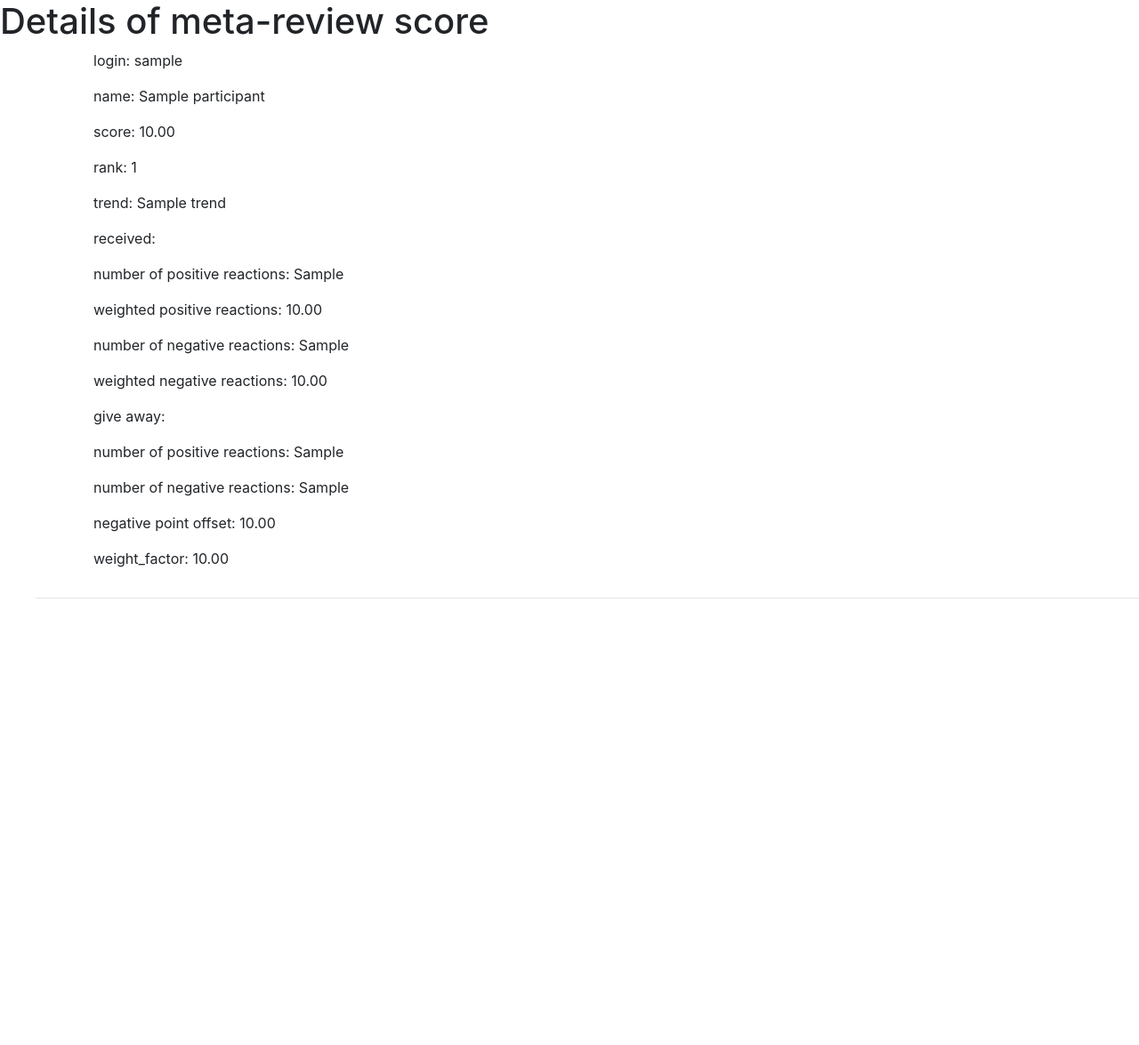
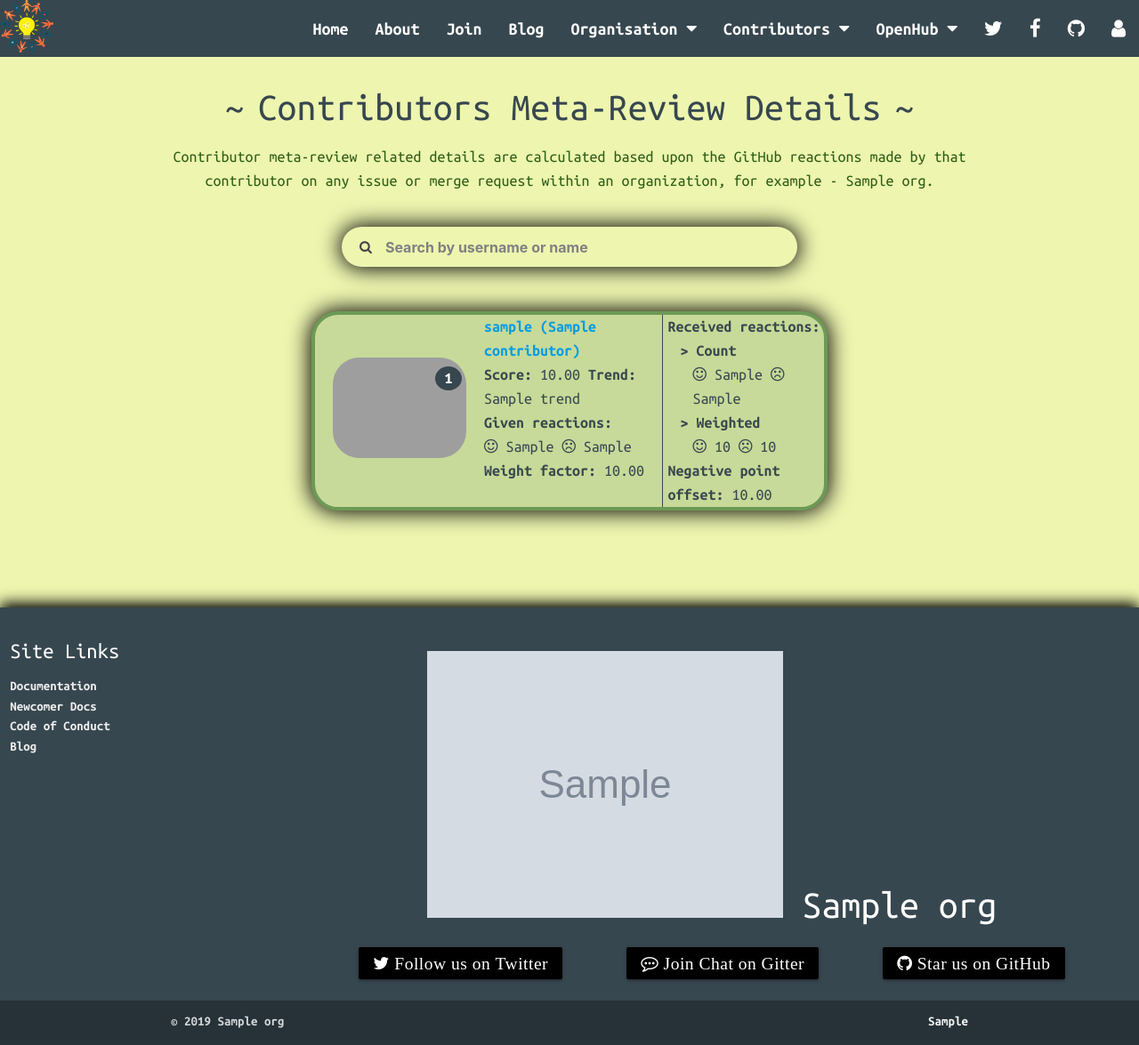
Before and after one commit to coala/community, a Django app: template templates/meta_review.html in a window 1280 px wide. Shown: the whole page at 89% size. Before the commit the page ends 673 px from the top, so only its background shows below. Run offline with Django 3.2, Linux system fonts and the light colour scheme; the template is opened without the code that fills it: most values are stand-ins (such as "Sample title", 1, 10 or a date in 2020); grey boxes marked "Sample" are stand-in pictures; some libraries are stand-ins or nearby versions; grey boxes are pictures that could not be loaded.

Commit message:
meta-review/: Redesign the webpage
The redesigned web-page provides a nice
UI/UX design to the web-page with "search"
feature.

Closes https://github.com/coala/community/issues/259

```diff
--- a/community/urls.py
+++ b/community/urls.py
@@ -12,7 +12,7 @@ from gci.feeds import LatestTasksFeed as gci_tasks_rss
 from ci_build.view_log import BuildLogsView
 from data.views import ContributorsListView
 from gamification.views import index as gamification_index
-from meta_review.views import index as meta_review_index
+from meta_review.views import ContributorsMetaReview
 from inactive_issues.inactive_issues_scraper import inactive_issues_json
 from openhub.views import index as openhub_index
 from model.views import index as model_index
@@ -103,7 +103,7 @@ urlpatterns = [
         distill_file='contributors/index.html',
     ),
     distill_url(
-        r'meta-review/$', meta_review_index,
+        r'meta-review/$', ContributorsMetaReview.as_view(),
         name='meta_review_data',
         distill_func=get_index,
         distill_file='meta-review/index.html',
--- a/meta_review/urls.py
+++ b/meta_review/urls.py
@@ -1,7 +1,7 @@
 from django.conf.urls import url
 
-from . import views
+from .views import ContributorsMetaReview
 
 urlpatterns = [
-    url(r'^$', views.index, name='index'),
+    url(r'^$', ContributorsMetaReview.as_view(), name='index'),
 ]
--- /dev/null
+++ b/static/css/meta-reviewers.css
@@ -0,0 +1,96 @@
+.contributor-details-part-1 {
+    padding-right: 5px;
+}
+
+.contributor-details-part-2 {
+    padding-left: 5px;
+    border-left: 1px #37474f solid;
+}
+
+.column-flex {
+    display: flex;
+    flex-direction: column;
+}
+
+.received-reactions div {
+    padding-left: 14px;
+}
+
+.meta-reviewer {
+    background-color: #c7da99;
+    width: 580px;
+    border: 4px #6c9a55 solid;
+}
+
+.metareviewer-details {
+    display: flex;
+    width: 66%;
+}
+
+.meta-reviewer-image {
+    position: relative;
+    text-align: center;
+    color: white;
+}
+
+.meta-reviewer-image img{
+    border-radius: 30px;
+    margin: 20px;
+    width: 150px;
+}
+
+.top-right {
+    position: absolute;
+    top: 30px;
+    right: 25px;
+    width: 30px;
+    border-radius: 100%;
+    background-color: #37474f;
+}
+
+@media only screen and (max-width: 706px){
+    .contributors-cards {
+        margin: 50px 0;
+    }
+    .contributor-card {
+        margin: 0 10px 20px;
+        min-height: 230px;
+    }
+
+    .metareviewer-details {
+        width: 60%;
+    }
+
+    .meta-reviewer-image {
+        width: 40%;
+    }
+
+    .meta-reviewer-image img {
+        max-width: 80%;
+        margin: 20px 10px;
+    }
+
+    @media only screen and (max-width:419px){
+
+        .metareviewer-details {
+            width: 100%;
+        }
+
+        .meta-reviewer {
+            margin: 0 10px 20px 10px;
+        }
+
+        .meta-reviewer-image {
+            width: 100%;
+        }
+
+        .contributor-details-part-1 {
+            padding: 0 0 10px 10px;
+        }
+
+        .top-right {
+            right: 105px;
+        }
+
+    }
+}
--- a/static/js/contributors.js
+++ b/static/js/contributors.js
@@ -13,7 +13,13 @@ $(document).ready(function(){
                 var row_id = result_td.id;
                 var login = row_id.replace('td-', '');
                 $('.contributor-card').css('display', 'none');
-                $('[login=' + login +']').css('display', 'block');
+                var contrib_card = $('[login=' + login +']');
+                if(contrib_card.hasClass('meta-reviewer')){
+                    contrib_card.css('display', 'flex');
+                }
+                else{
+                    contrib_card.css('display', 'block');
+                }
                 $('.search-results').css('display', 'none');
             });
         }
@@ -57,8 +63,15 @@ $(document).ready(function(){
     });
 
     close_icon.on('click', function(){
-        $('.contributor-card').css('display', 'block');
+        var all_contrib_cards = $('.contributor-card');
+        if(all_contrib_cards.hasClass('meta-reviewer')){
+            all_contrib_cards.css('display', 'flex');
+        }
+        else {
+            all_contrib_cards.css('display', 'block');
+        }
         close_icon.css('display', 'none');
         search_input.val(null);
+        $('.search-results').css('display', 'none');
     });
 });
--- a/templates/meta_review.html
+++ b/templates/meta_review.html
@@ -1,53 +1,145 @@
-<!DOCTYPE html>
-<html lang="en">
-  <head>
-    <!-- Required meta tags -->
-    <meta charset="utf-8">
-    <meta name="viewport" content="width=device-width, initial-scale=1, shrink-to-fit=no">
-    <!-- Bootstrap CSS -->
-    <link rel="stylesheet" href="//maxcdn.bootstrapcdn.com/bootstrap/4.0.0/css/bootstrap.min.css" integrity="sha384-Gn5384xqQ1aoWXA+058RXPxPg6fy4IWvTNh0E263XmFcJlSAwiGgFAW/dAiS6JXm" crossorigin="anonymous">
-    <title>Meta-review Score Ranking List</title>
-  </head>
-  <body>
-    <h1>Details of meta-review score</h1>
-    <ul>
-      {% for participant in participants %}
-      <div class="container">
-        <div class="row">
-          <div class="col-sm-6 col-md-4">
-            <div class="thumbnail">
-              <div class="caption">
-                <p>login: {{ participant.login }}</p>
-                <p>name: {{ participant.name }}</p>
-                <p>score: {{ participant.score|floatformat:2 }}</p>
-                <p>rank: {{ participant.rank }}</p>
-                <p>trend: {{ participant.trend }}</p>
-                <p>received: </p>
-                <p>number of positive reactions: {{ participant.pos_in }}</p>
-                <p>
-                  weighted positive reactions:
-                  {{ participant.weighted_pos_in|floatformat:2 }}
-                </p>
-                <p>number of negative reactions: {{ participant.neg_in }}</p>
-                <p>
-                  weighted negative reactions:
-                  {{ participant.weighted_neg_in|floatformat:2 }}
-                </p>
-                <p>give away: </p>
-                <p>number of positive reactions: {{ participant.pos_out }}</p>
-                <p>number of negative reactions: {{ participant.neg_out }}</p>
-                <p>
-                  negative point offset:
-                  {{ participant.offset|floatformat:2 }}
-                </p>
-                <p>weight_factor: {{ participant.weight_factor|floatformat:2 }}</p>
-              </div>
+{% extends 'base.html' %}
+{% load staticfiles %}
+{% block title %}
+  Community | Meta-Review
+{% endblock %}
+
+{% block add_css_files %}
+  <link rel="stylesheet" href="{% static 'css/contributors.css' %}">
+  <link rel="stylesheet" href="{% static 'css/meta-reviewers.css' %}">
+{% endblock %}
+
+{% block add_js_files %}
+  <script src="{% static 'js/contributors.js' %}"></script>
+{% endblock %}
+
+{% block main-content %}
+
+  <div class="web-page-details apply-flex center-content">
+    <h3 style="padding-right: 15px">~</h3>
+    <h3 class="page-name">
+      Contributors Meta-Review Details
+    </h3>
+    <h3 style="padding-left: 15px">~</h3>
+  </div>
+
+  <div class="apply-flex center-content">
+    <p class="container web-page-description">
+      Contributor meta-review related details are calculated based upon the
+      GitHub reactions made by that contributor on any issue or merge request
+      within an organization, for example - {{ org.name }}.
+    </p>
+  </div>
+
+  <div class="contributors-section apply-flex center-content">
+    <div class="form-fields">
+      <form>
+        <div class="input-field apply-flex center-content search-field">
+          <i class="fa fa-search social-icons"></i>
+          <input id="search" type="search" autocomplete="off" placeholder="Search by username or name" required>
+          <i class="fa fa-close social-icons"></i>
+        </div>
+      </form>
+    <div class="apply-flex center-content">
+    </div>
+      <div class="search-results">
+        <table>
+          <thead>
+            <tr>
+              <th>Search Results</th>
+            </tr>
+          </thead>
+          <tbody class="search-results-tbody large-font">
+            <tr>
+              <td>
+                No results found!
+              </td>
+            </tr>
+          </tbody>
+        </table>
+      </div>
+    </div>
+  </div>
+
+  <div class="contributors-cards">
+  {% for contributor in contributors_meta_review_details %}
+  <div class="contributor-card meta-reviewer apply-flex" login="{{ contributor.login }}" name="{{ contributor.name }}">
+    <div class="contributor-image meta-reviewer-image">
+      <img src="//github.com/{{ contributor.login }}.png/?size=210"
+           alt="user-image">
+      <div class="top-right large-font bold-text">
+        {{ contributor.rank }}
+      </div>
+    </div>
+    <div class="metareviewer-details">
+      <div class="contributor-details-part-1 column-flex">
+        <a class="bold-text large-font" href="//github.com
+        /{{ contributor.login }}" target="_blank">
+          {% if contributor.name %}
+          {{ contributor.login }} ({{ contributor.name }})
+          {% else %}
+          {{ contributor.login }}
+          {% endif %}{# if contributor.name #}
+        </a>
+        <div class="large-font gray-font-color">
+          <span>
+            <b>Score:</b>
+            {{ contributor.score|floatformat:2 }}
+          </span>
+          <span>
+            <b>Trend:</b>
+            {{ contributor.trend }}
+          </span>
+          <div>
+            <b>Given reactions:</b>
+            <div>
+              <span>
+                <i class="fa fa-smile-o"></i>
+                {{ contributor.pos_out }}
+                <i class="fa fa-frown-o"></i>
+                {{ contributor.neg_out }}
+              </span>
             </div>
+          </div>
+          <span>
+            <b>Weight factor:</b>
+            {{ contributor.weight_factor|floatformat:2 }}
+          </span>
+        </div>
+      </div>
+      <div class="contributor-details-part-2 column-flex large-font gray-font-color">
+      <div class="received-reactions">
+        <b>Received reactions:</b>
+        <div>
+          <b>> Count</b>
+          <div>
+            <span>
+              <i class="fa fa-smile-o"></i>
+              {{ contributor.pos_in }}
+              <i class="fa fa-frown-o"></i>
+              {{ contributor.neg_in }}
+            </span>
+          </div>
+        </div>
+        <div>
+          <b>> Weighted</b>
+          <div>
+            <span>
+              <i class="fa fa-smile-o"></i>
+              {{ contributor.weighted_pos_in|floatformat:0 }}
+              <i class="fa fa-frown-o"></i>
+              {{ contributor.weighted_neg_in|floatformat:0 }}
+            </span>
           </div>
         </div>
       </div>
-      <hr>
-      {% endfor %}{# for participant in participants #}
-    </ul>
-  </body>
-</html>
+      <span>
+        <b>Negative point offset:</b>
+        {{ contributor.offset|floatformat:2 }}
+      </span>
+    </div>
+    </div>
+  </div>
+  {% endfor %}{# for contributor in contributors_meta_review_details #}
+  </div>
+{% endblock %}
```
Also changed, not shown: meta_review/views.py (+18 -11 lines).
